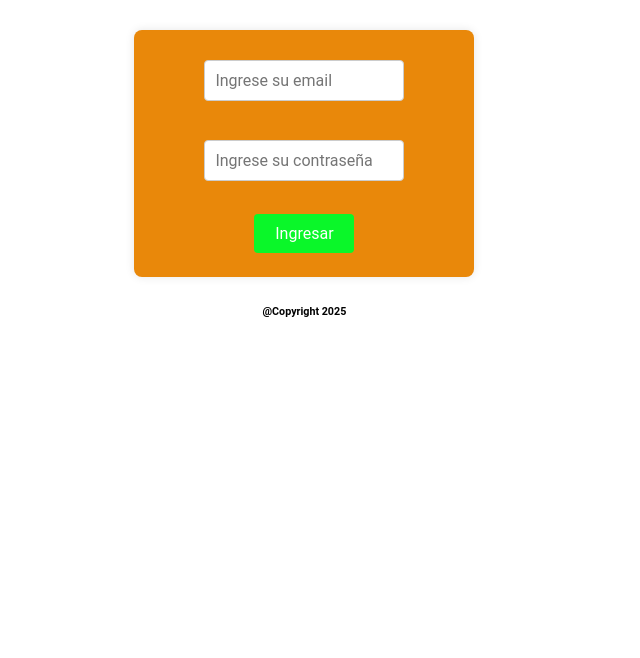
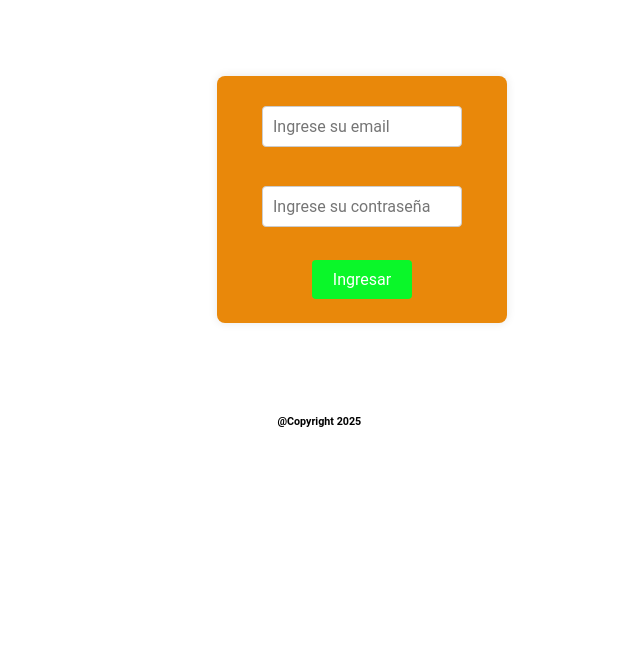
Before and after one commit to efileonardo-creator/TPIntegrador-HTML-CSS-JS, a plain HTML site: page index.html in a window 1280 px wide. Shown: the part 142-800 px from the top of the page, without its empty margins (218-858 px from the left). Drawn offline with Linux system fonts and the light colour scheme.

Commit message:
Cambios en el index.html y en el css del mismo
cambio en el centrado de los items y en el color del taxto de alerta

```diff
--- a/css/home.css
+++ b/css/home.css
@@ -12,6 +12,7 @@ body {
   margin: 0;
   padding: 0;
   background-color: #9366fa;
+  width: 100vw;
 }
 
 /*estilos del encabezado*/
--- a/css/index.css
+++ b/css/index.css
@@ -19,7 +19,6 @@ header div{
     background: linear-gradient(to right, #0af729, #781ff5);
     display: flex;
     align-items: center;
-    justify-content: center;
 }
 
 header .logo img {
@@ -33,6 +32,7 @@ body {
     display: flex;
     flex-direction: column;
     align-items: center;
+    width: 100%;
 
 }
 
@@ -41,12 +41,50 @@ body header{
     align-items: center;
 }
 
+main{
+    display: flex;
+    flex-direction: column;
+    justify-content: center;
+    align-items: center;
+    width: 100%;
+    margin-top: 0px;
+    margin-bottom: 50px;
+}
+
+section{
+    display: flex;
+    flex-direction: column;
+    justify-content: center;
+    align-items: center;
+    width: 100%;
+
+}
+
+section div{
+    display: flex;
+    justify-content: center;
+    width: 100%;
+    text-align: center;
+    color: red;
+    font-weight: bold;
+    margin-bottom: 10px;
+}
+
+
+#formularioCon­tainer{
+    display: flex;
+    justify-content: center;
+    align-items: center;
+    width: 100%;
+
+}
+
 form{
     display: flex;
     flex-direction: column;
     align-items: center;
     max-width: 100%;
-    width: 300px;
+    width: 250px;
     margin: 20px auto;
     padding: 20px;
     background: #e9880a;
--- a/index.html
+++ b/index.html
@@ -12,18 +12,24 @@
             <img src="./media/logo.webp" alt="Logo">
         </div>
     </header>
+    <main>
         <section>
             <div id="emptyField_error" class="error"></div>
             <div id="psw_error" class="error"></div>
             <div id="email_error" class="error"></div>
+            <div id="formularioContainer">
                 <form id="formulario" novalidate>
                     <input id="email" type="email" placeholder="Ingrese su email"> <br>
                     <input id="psw" type="password" name="pass" placeholder="Ingrese su contraseña"> <br>
                     <button id="botonform">Ingresar</button>
                 </form>
+            </div>
         </section>
+    </main>
 <footer>
+    <div>
         <h6>@Copyright 2025</h6>
+    </div>
 </footer>
 <script src="./scripts/index.js"></script>
 </body>
```
Lines whose indentation alone changed are shown as unchanged.
